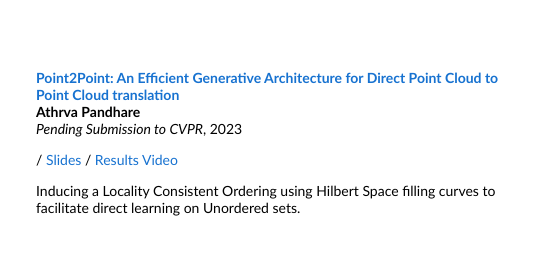
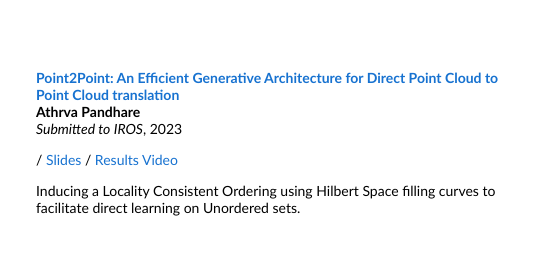
Before and after one commit to athrva98/athrva98.github.io, a plain HTML site: page index.html in a window 1280 px wide. Shown: the part 412-685 px from the top of the page, 516-1051 px from the left. Drawn offline with Linux system fonts and the light colour scheme.

Commit message:
Update index.html
small modifications

```diff
--- a/index.html
+++ b/index.html
@@ -89,7 +89,7 @@
               <br>
               <strong>Athrva Pandhare</strong>
               <br>
-              <em>Pending Submission to CVPR</em>, 2023
+              <em>Submitted to IROS</em>, 2023
               <p></p>
               <!-- <br> -->
               /
```
